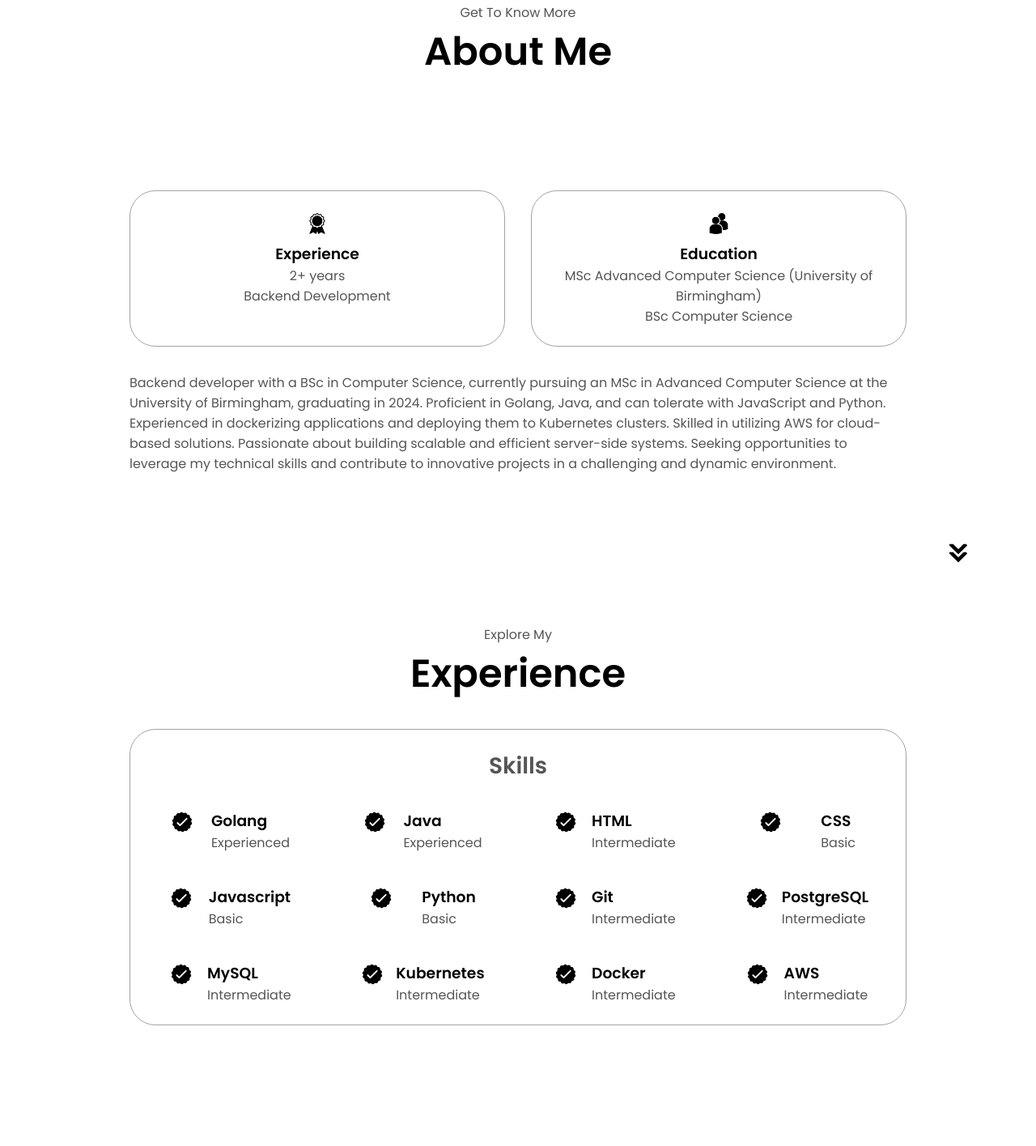
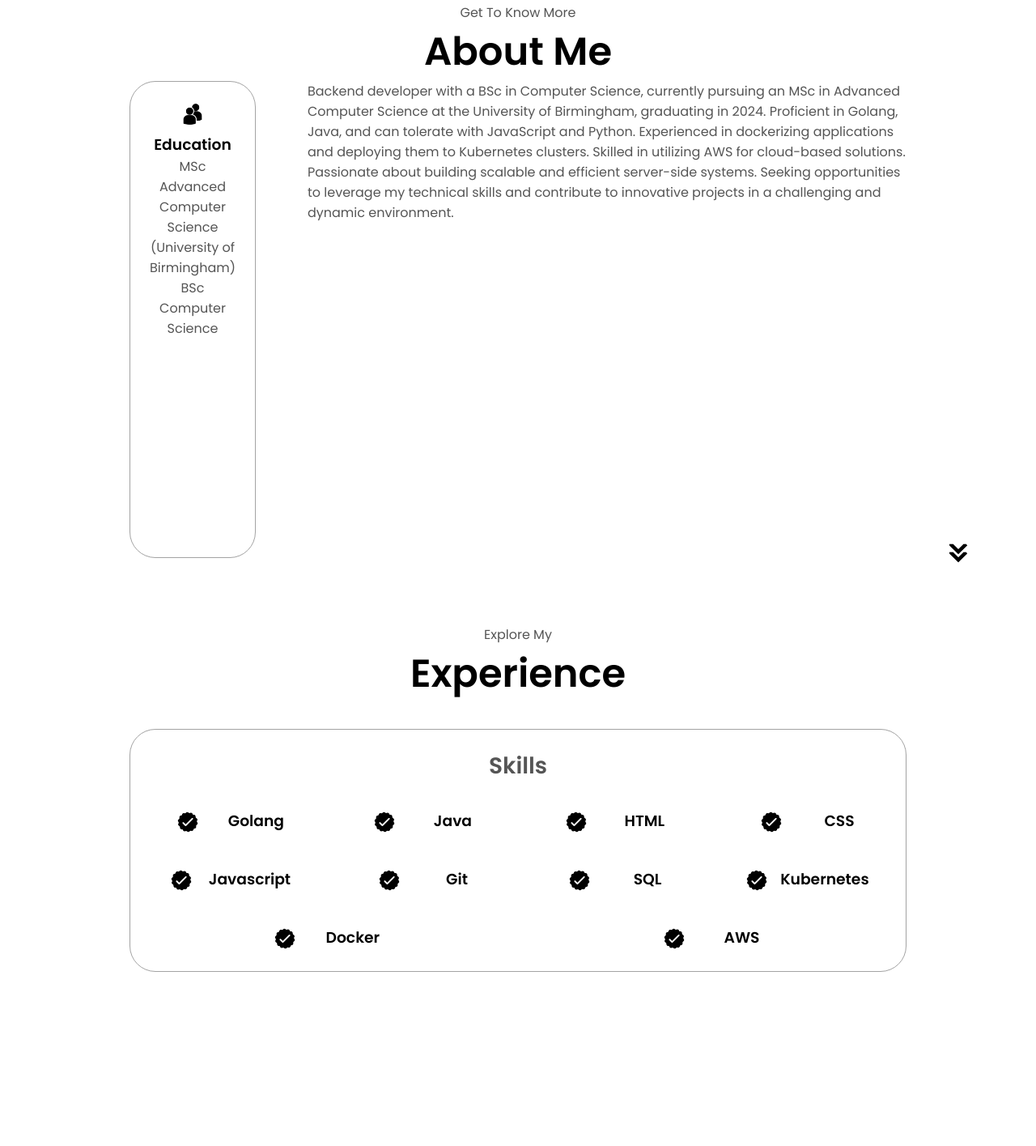
Before and after one commit to rohan03122001/Portfolio, a plain HTML site: page index.html in a window 1280 px wide. Shown: the part 925-2340 px from the top of the page at 81% size. Drawn offline with Linux system fonts and the light colour scheme.

Commit message:
Update index.html

```diff
--- a/index.html
+++ b/index.html
@@ -76,16 +76,6 @@
       <h1 class="title">About Me</h1>
       <div class="section-container">
         <div class="about-details-container">
-          <div class="about-containers">
-            <div class="details-container">
-              <img
-                src="./assets/experience.png"
-                alt="Experience icon"
-                class="icon"
-              />
-              <h3>Experience</h3>
-              <p>2+ years <br />Backend Development</p>
-            </div>
             <div class="details-container">
               <img
                 src="./assets/education.png"
@@ -126,7 +116,7 @@
                 />
                 <div>
                   <h3>Golang</h3>
-                  <p>Experienced</p>
+
                 </div>
               </article>
               <article>
@@ -137,7 +127,7 @@
                 />
                 <div>
                   <h3>Java</h3>
-                  <p>Experienced</p>
+
                 </div>
               </article>
               <article>
@@ -148,7 +138,7 @@
                 />
                 <div>
                   <h3>HTML</h3>
-                  <p>Intermediate</p>
+
                 </div>
               </article>
               <article>
@@ -159,7 +149,7 @@
                 />
                 <div>
                   <h3>CSS</h3>
-                  <p>Basic</p>
+
                 </div>
               </article>
               <article>
@@ -170,9 +160,11 @@
                 />
                 <div>
                   <h3>Javascript</h3>
-                  <p>Basic</p>
+
                 </div>
               </article>
+
+
               <article>
                 <img
                   src="./assets/checkmark.png"
@@ -180,8 +172,8 @@
                   class="icon"
                 />
                 <div>
-                  <h3>Python</h3>
-                  <p>Basic</p>
+                  <h3>Git</h3>
+
                 </div>
               </article>
 
@@ -192,34 +184,12 @@
                   class="icon"
                 />
                 <div>
-                  <h3>Git</h3>
-                  <p>Intermediate</p>
+                  <h3>SQL</h3>
+
                 </div>
               </article>
 
-              <article>
-                <img
-                  src="./assets/checkmark.png"
-                  alt="Experience icon"
-                  class="icon"
-                />
-                <div>
-                  <h3>PostgreSQL</h3>
-                  <p>Intermediate</p>
-                </div>
-              </article>
 
-              <article>
-                <img
-                  src="./assets/checkmark.png"
-                  alt="Experience icon"
-                  class="icon"
-                />
-                <div>
-                  <h3>MySQL</h3>
-                  <p>Intermediate</p>
-                </div>
-              </article>
 
               <article>
                 <img
@@ -229,7 +199,7 @@
                 />
                 <div>
                   <h3>Kubernetes</h3>
-                  <p>Intermediate</p>
+
                 </div>
               </article>
 
@@ -241,7 +211,7 @@
                 />
                 <div>
                   <h3>Docker</h3>
-                  <p>Intermediate</p>
+
                 </div>
               </article>
 
@@ -253,7 +223,7 @@
                 />
                 <div>
                   <h3>AWS</h3>
-                  <p>Intermediate</p>
+
                 </div>
               </article>
             </div>
```
